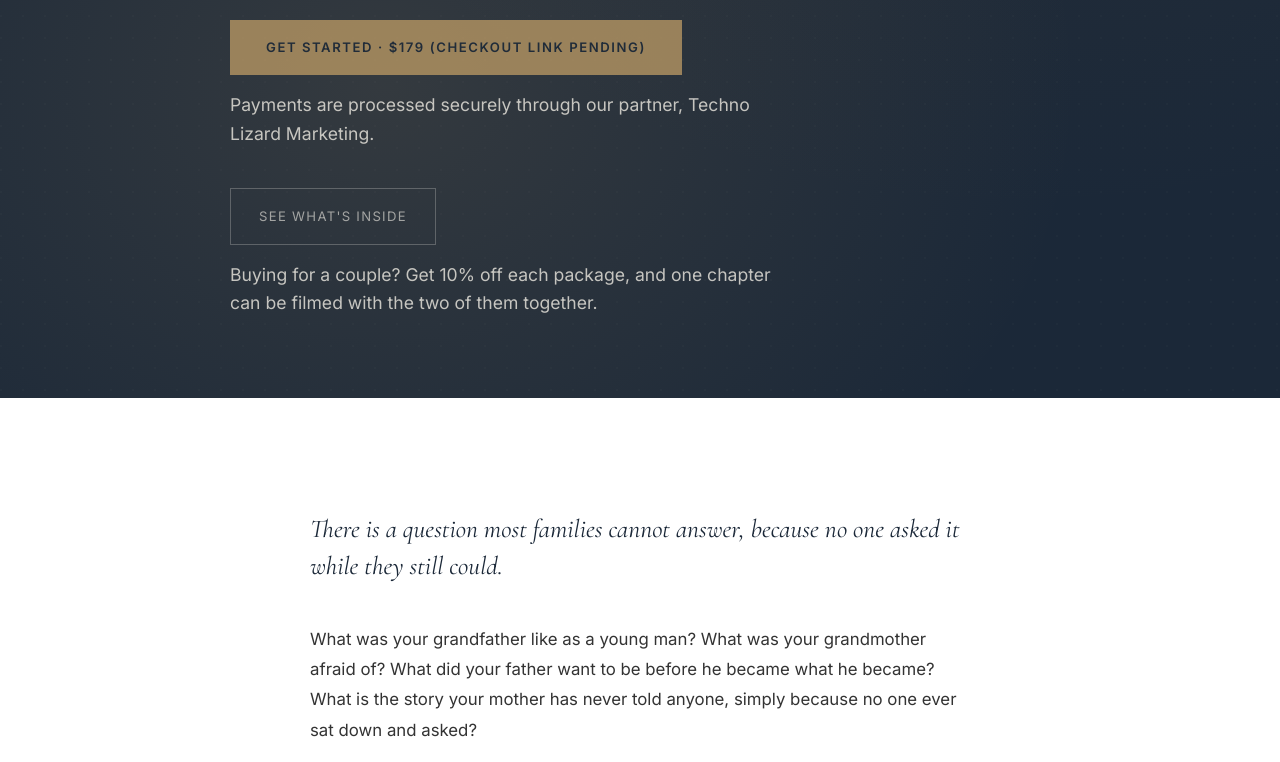
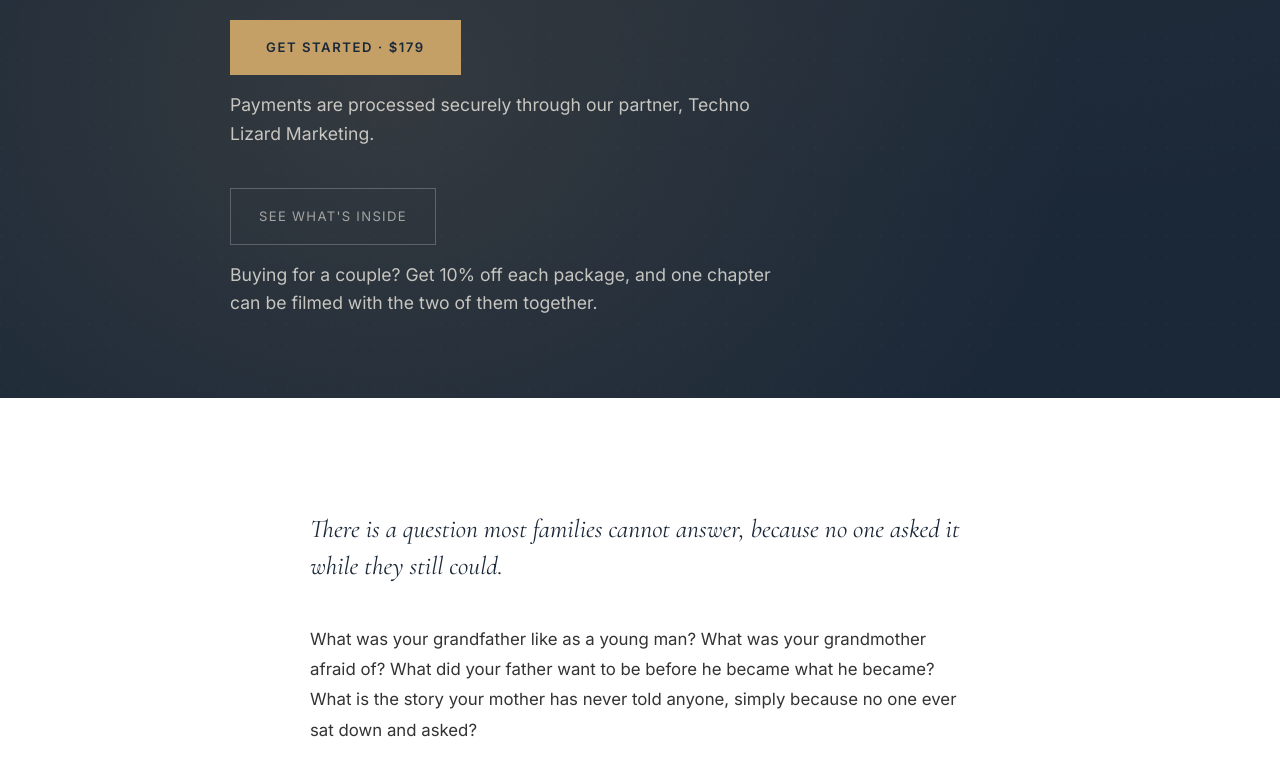
Before and after one commit to michaelwlinton-coder/legacyworks, a plain HTML site: page story-starter.html in a window 1280 px wide. Shown: the part 645-1407 px from the top of the page. Drawn offline with nearby package versions, Linux system fonts and the light colour scheme.

Commit message:
Connect Story Starter QuickBooks checkout

```diff
--- a/story-starter.html
+++ b/story-starter.html
@@ -180,7 +180,7 @@
           <span class="hero-price-note" style="display: block;">6-week guided program · Coaching call included</span>
         </div>
       </div>
-      <span class="btn-gold" aria-disabled="true">Get started · $179 (checkout link pending)</span><p class="payment-note">Payments are processed securely through our partner, Techno Lizard Marketing.</p>
+      <a href="https://connect.intuit.com/portal/app/CommerceNetwork/view/scs-v1-3f4a833ddf8849138a5bbd94ca2c9d2f21cdeb42d3ad4ff689136c206c7ce0c751a2321193d241f7a9b8cf8c62791de8-0" class="btn-gold">Get started · $179</a><p class="payment-note">Payments are processed securely through our partner, Techno Lizard Marketing.</p>
       <a href="#what" class="btn-ghost">See what's inside</a><p class="couples-note">Buying for a couple? Get 10% off each package, and one chapter can be filmed with the two of them together.</p>
     </div>
   </section>
@@ -373,7 +373,7 @@
         <span style="display: block; font-size: 0.78rem; letter-spacing: 0.18em; text-transform: uppercase; color: var(--muted);">Starts at</span>
         <span class="cta-price" style="color: var(--gold-deep); margin-bottom: 0.5rem;">$179</span>
       </div>
-      <span class="btn-gold" aria-disabled="true" style="font-size: 0.9rem; padding: 1.1rem 2.5rem;">Get started · $179 (checkout link pending)</span><p class="payment-note">Payments are processed securely through our partner, Techno Lizard Marketing.</p>
+      <a href="https://connect.intuit.com/portal/app/CommerceNetwork/view/scs-v1-3f4a833ddf8849138a5bbd94ca2c9d2f21cdeb42d3ad4ff689136c206c7ce0c751a2321193d241f7a9b8cf8c62791de8-0" class="btn-gold" style="font-size: 0.9rem; padding: 1.1rem 2.5rem;">Get started · $179</a><p class="payment-note">Payments are processed securely through our partner, Techno Lizard Marketing.</p>
     </div>
   </section>
 
```
Also changed, not shown: gift.html (+1 -1 lines), index.html (+1 -1 lines), order.html (+1 -1 lines).
